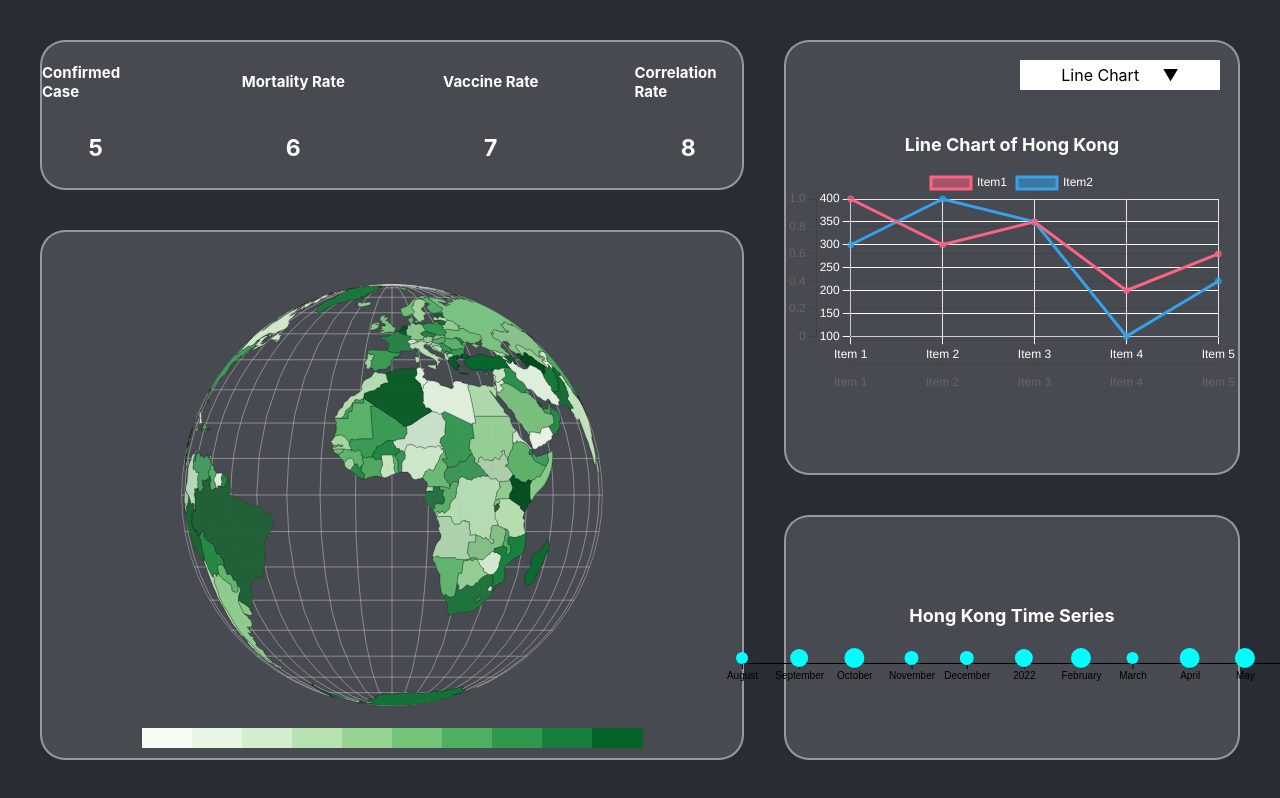
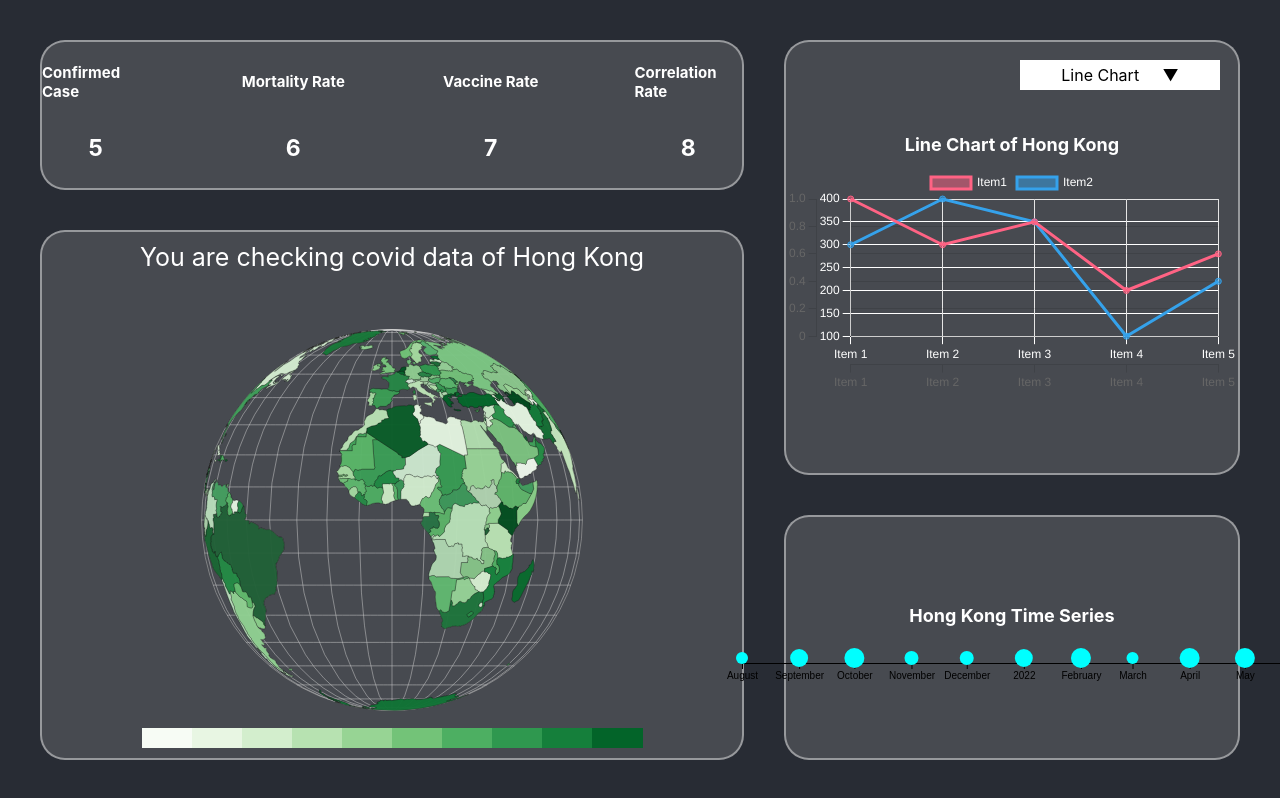
Before and after one commit to thomasfung0119/data_visualisation_frontend, a React (Create React App) app: page / in a window 1280 px wide. Shown: the top 798 px of the page. Built offline with nearby package versions, Linux system fonts and the light colour scheme.

Commit message:
Added title to bottomleft

```diff
--- a/src/components/bottomleft/bottomleft.css
+++ b/src/components/bottomleft/bottomleft.css
@@ -6,7 +6,13 @@
     align-items: center;
     justify-content: center;
 }
-
-.bottomleft p{
+.bottomleft .title{
+    display: flex;
+    flex-direction: column;
+    align-items: center;
+    justify-content: center;
+    height: 50px;
+    width: 100%;
+    font-size: 25px;
     color: white;
 }
--- a/src/components/bottomleft/bottomleft.js
+++ b/src/components/bottomleft/bottomleft.js
@@ -7,6 +7,7 @@ function Bottomleft(props) {
 
   return (
     <div className="bottomleft">
+      <div class="title">You are checking covid data of {country}</div>
       <Globe sensitivity={75} onClick={(country) => setCountry(country)} />
     </div>
 
--- a/src/components/globe/index.js
+++ b/src/components/globe/index.js
@@ -9,7 +9,7 @@ export const Globe = (props) => {
 
   useEffect(() => {
     const width = svgRef.current.parentElement.clientWidth;
-    const height = svgRef.current.parentElement.clientHeight;
+    const height = svgRef.current.parentElement.clientHeight - 50;
     // the main svg
     const svg = d3.select(svgRef.current)
       .attr('width', width)
@@ -176,7 +176,7 @@ export const Globe = (props) => {
   }, []);
 
   return (
-    <svg ref={svgRef} />
+      <svg ref={svgRef} />
   )
 }
 
```
